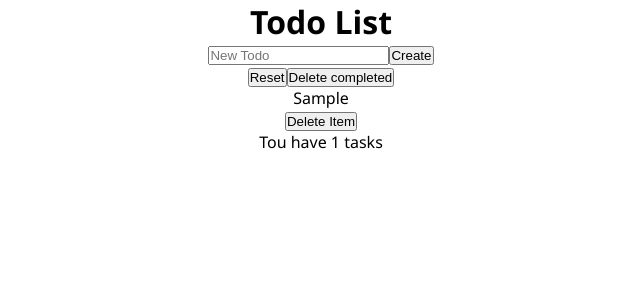
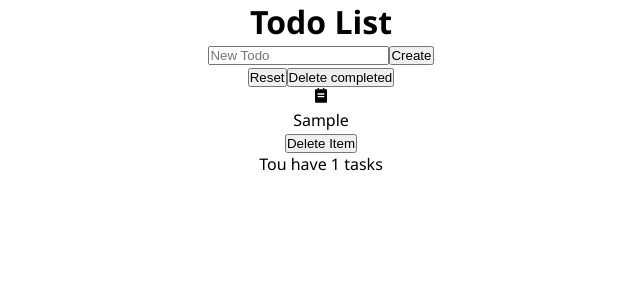
Before and after one commit to korotyshtatyana-cpu/24-todo-app-v1, a React (Create React App) app: page / in a window 1280 px wide. Both pictures are taken after typing "Sample" into the empty fields and a click on the button "Create". Shown: the top 300 px of the page, without its empty margins (319-959 px from the left). Built offline with nearby package versions, Linux system fonts and the light colour scheme.

Commit message:
update todo id generation

```diff
--- a/package.json
+++ b/package.json
@@ -9,7 +9,9 @@
     "@testing-library/user-event": "^13.5.0",
     "react": "^19.2.7",
     "react-dom": "^19.2.7",
+    "react-icons": "^5.7.0",
     "react-scripts": "5.0.1",
+    "uuid": "^14.0.1",
     "web-vitals": "^2.1.4"
   },
   "scripts": {
--- a/src/components/Todo.js
+++ b/src/components/Todo.js
@@ -3,14 +3,13 @@ import CreateTodoForm from "./CreateTodoForm";
 import Info from "./Info";
 import Actions from "./Actions";
 import { useState } from "react";
+import { v4 as uuidv4 } from "uuid";
 
 function Todo() {
   const [todoList, setTodoList] = useState([]);
-  const [idCounter, setIdCounter] = useState(0);
 
   function createTodoHandler(text) {
-    setTodoList([...todoList, { id: idCounter, text: text, isCompleted: false }]);
-    setIdCounter(idCounter + 1);
+    setTodoList([...todoList, { id: uuidv4(), text: text, isCompleted: false }]);
   }
 
   function deleteTodoHandler(id) {
--- a/src/components/TodoItem.js
+++ b/src/components/TodoItem.js
@@ -1,9 +1,12 @@
+import { RiTodoFill } from "react-icons/ri";
+
 function TodoItem({ id, text, isCompleted, deleteItemAction }) {
   return (
-    <>
+    <div>
+      <RiTodoFill />
       <p>{text}</p>
       <button onClick={() => deleteItemAction(id)}>Delete Item</button>
-    </>
+    </div>
   );
 }
 
```
Also changed, not shown: 1 other file (tests, documents, lock files or other folders).
